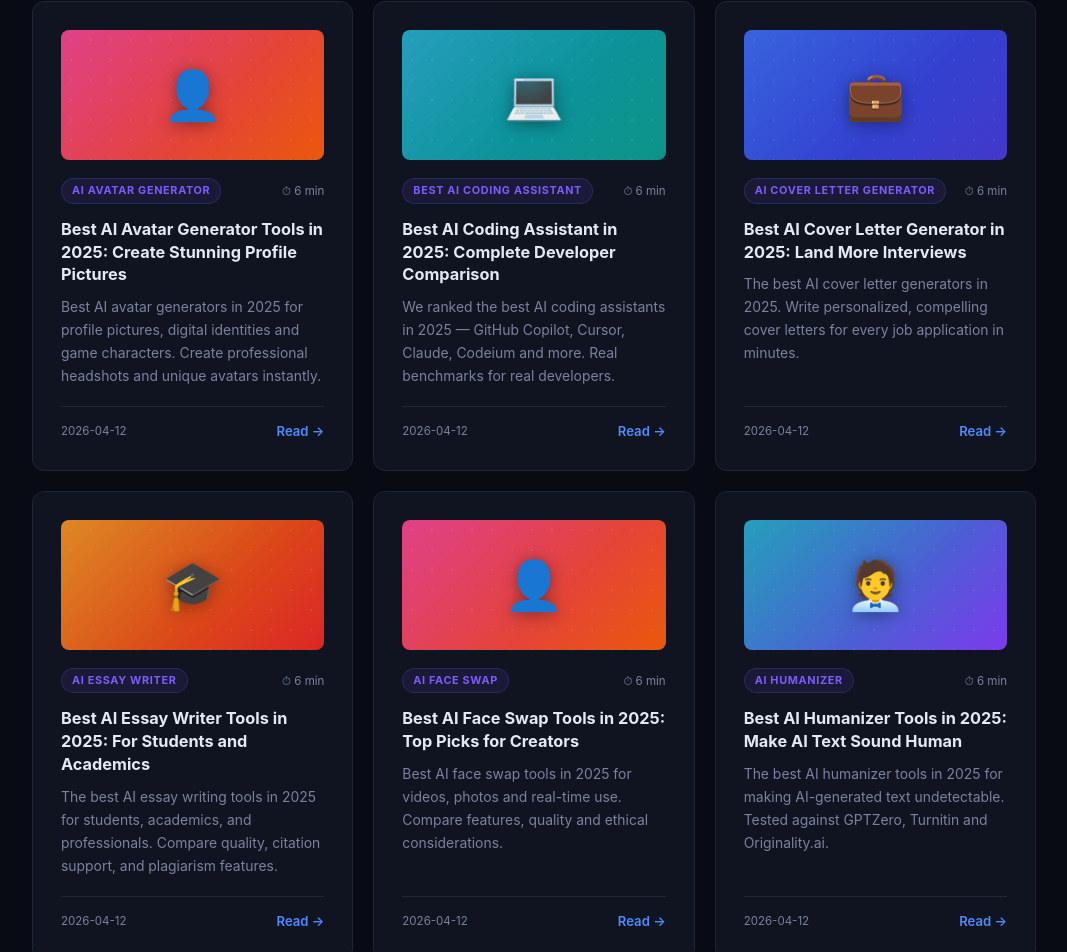
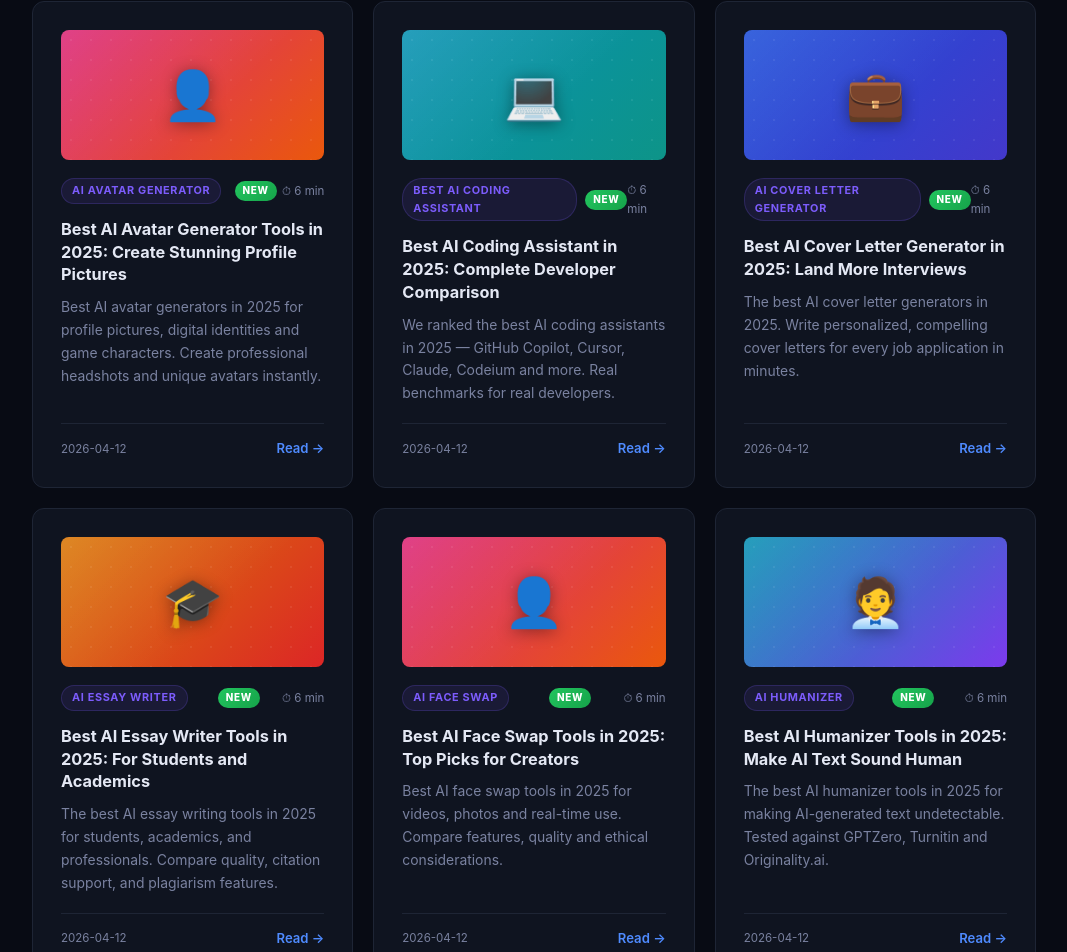
Before and after one commit to conceptsellerbills-cmyk/ai-review-tech, a Next.js app: page / in a window 1280 px wide. Shown: the part 4306-5258 px from the top of the page, without its empty margins (106-1173 px from the left). Built offline with nearby package versions, Linux system fonts and the light colour scheme.

Commit message:
ui: add New badge on recent articles (< 30 days)

```diff
--- a/app/page.tsx
+++ b/app/page.tsx
@@ -52,6 +52,13 @@ function getCover(keyword?: string, slug?: string): { gradient: string; emoji: s
   if (k.includes('chatgpt') || k.includes('claude') || k.includes('gemini') || k.includes('chatbot')) return { gradient: 'linear-gradient(135deg,#4f8bff,#7c5cfc)', emoji: '🤖' }
   if (k.includes('analytics') || k.includes('data'))                       return { gradient: 'linear-gradient(135deg,#0891b2,#0d9488)', emoji: '📊' }
   return { gradient: 'linear-gradient(135deg,#4f8bff,#7c5cfc)', emoji: '🤖' }
+}
+
+
+function isNew(dateStr?: string): boolean {
+  if (!dateStr) return false;
+  const diff = Date.now() - new Date(dateStr).getTime();
+  return diff < 1000 * 60 * 60 * 24 * 30; // 30 days
 }
 
 export default function HomePage() {
@@ -176,6 +183,7 @@ export default function HomePage() {
         .post-card-footer { display: flex; align-items: center; justify-content: space-between; padding-top: 14px; border-top: 1px solid var(--border); }
         .post-date { font-size: 0.72rem; color: var(--muted); }
         .post-link { font-size: 0.82rem; color: var(--accent); font-weight: 600; }
+        .post-new-badge { display: inline-block; padding: 2px 8px; border-radius: 20px; background: linear-gradient(135deg, #22c55e, #16a34a); color: #fff; font-size: 0.62rem; font-weight: 800; letter-spacing: 0.07em; text-transform: uppercase; margin-left: 8px; vertical-align: middle; }
 
         .post-cover { height: 130px; border-radius: 8px; margin-bottom: 18px; display: flex; align-items: center; justify-content: center; position: relative; overflow: hidden; flex-shrink: 0; }
         .post-cover-emoji { font-size: 3rem; filter: drop-shadow(0 2px 8px rgba(0,0,0,0.4)); position: relative; z-index: 1; }
@@ -442,6 +450,7 @@ export default function HomePage() {
                   )})()}
                   <div className="post-card-top">
                     {post.keyword && <span className="post-tag">{post.keyword}</span>}
+                  {isNew(post.date) && <span className="post-new-badge">New</span>}
                     <span className="post-read-time">⏱ 6 min</span>
                   </div>
                   <h3><a href={`/${post.slug}`}>{post.title}</a></h3>
```
